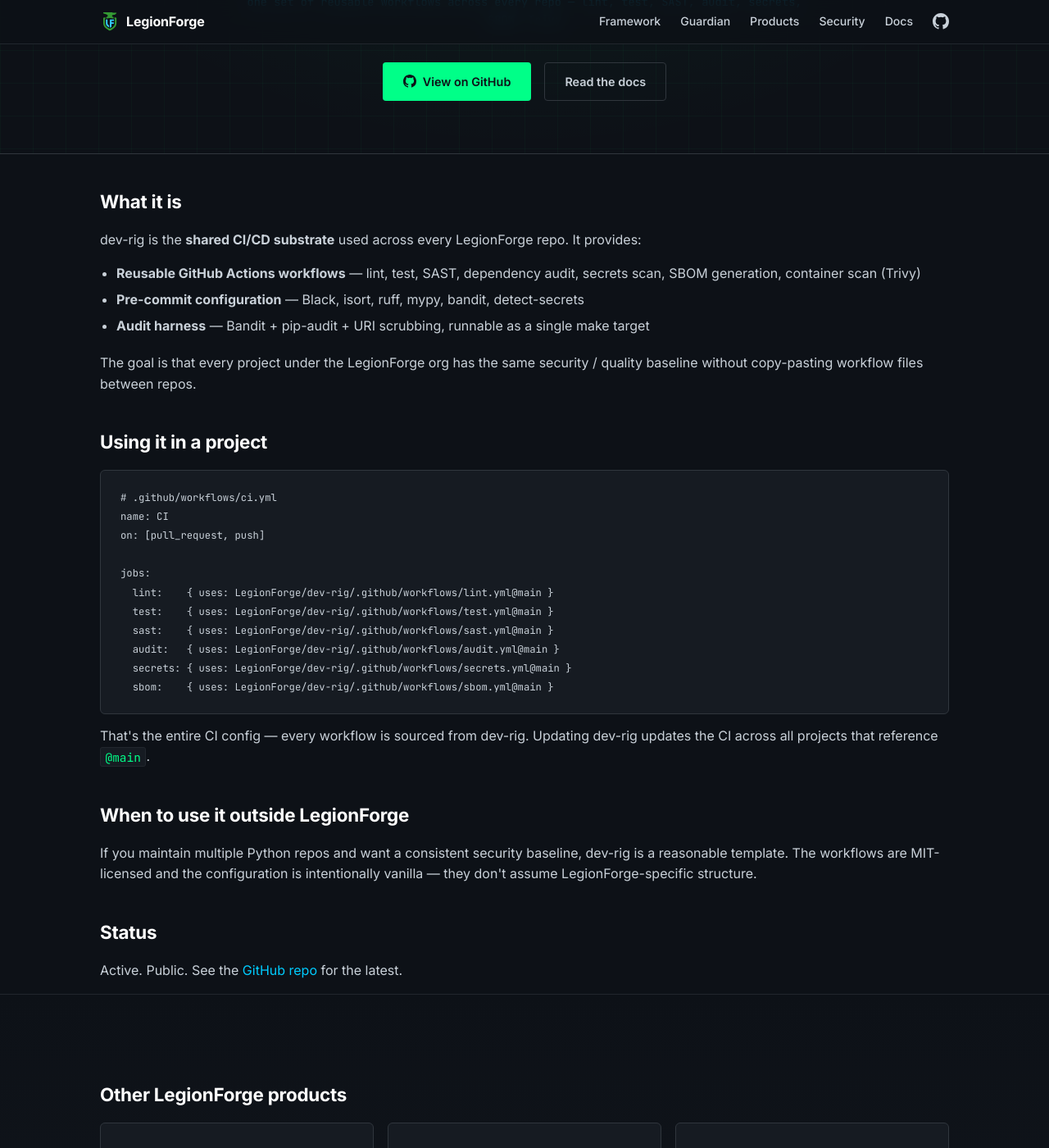
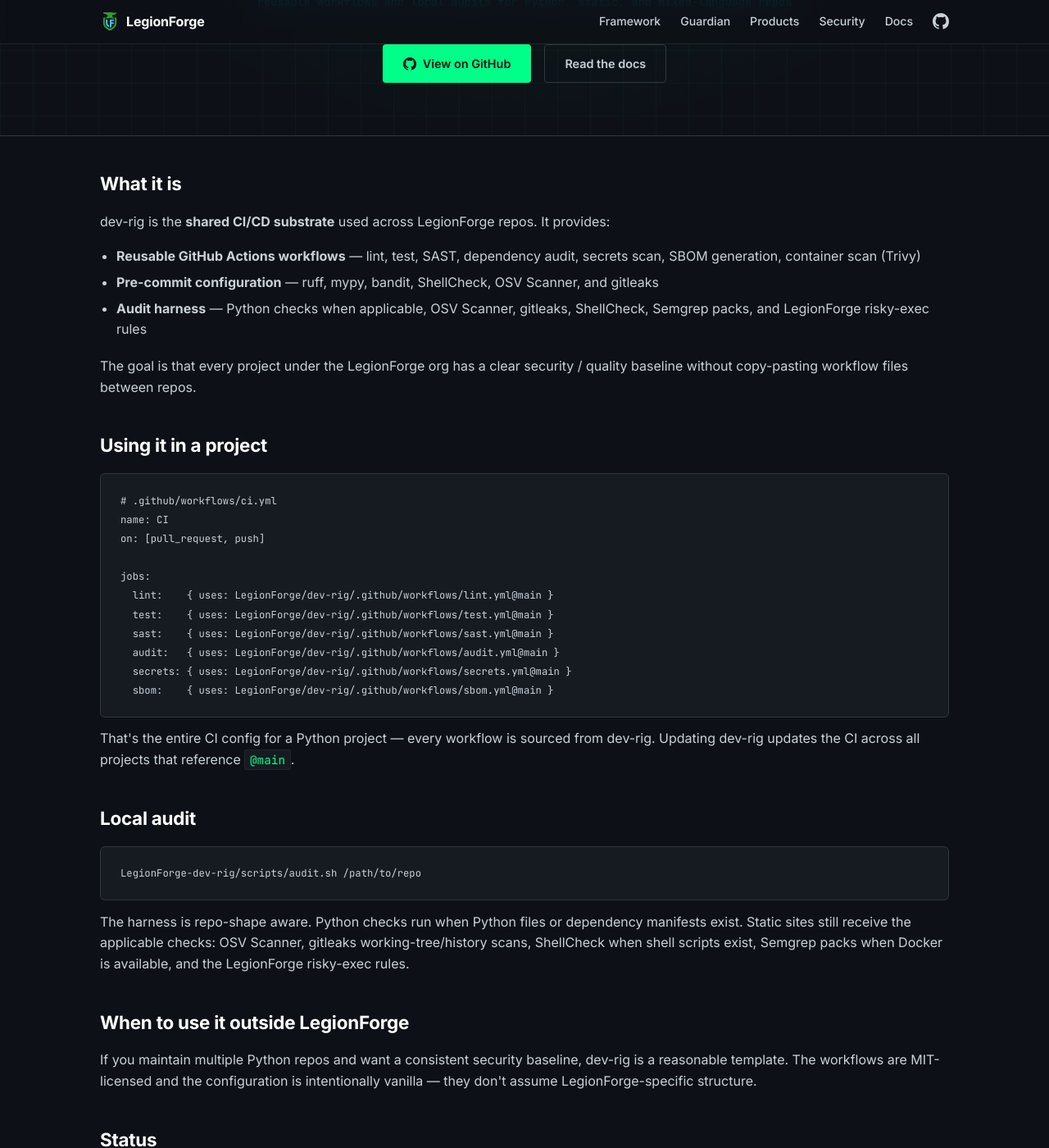
Before and after one commit to LegionForge/legionforge.github.io, a Jekyll site: the page built from dev-rig.md, in a window 1280 px wide and 1400 px high, scrolled down 313 px. Shown: the whole window at 82% size. Built offline with Jekyll 4.4.1, drawn with Linux system fonts in a browser that asks for light colours; some of the changed text lies outside the part shown.

Commit message:
Link security inventory from website

````diff
--- a/dev-rig.md
+++ b/dev-rig.md
@@ -2,9 +2,9 @@
 layout: product
 title: dev-rig
 tagline: Shared CI workflows and audit harness for LegionForge projects
-subtagline: one set of reusable workflows across every repo — lint, test, SAST, audit, secrets, SBOM, Trivy
+subtagline: reusable workflows and local audits for Python, static, and mixed-language repos
 description: >-
-  dev-rig is the shared CI/CD substrate used across every LegionForge repo.
+  dev-rig is the shared CI/CD substrate used across LegionForge repos.
   Reusable GitHub Actions workflows, pre-commit configuration, and a single-
   command audit harness.
 permalink: /dev-rig/
@@ -15,13 +15,13 @@ repo: dev-rig
 
 ## What it is
 
-dev-rig is the **shared CI/CD substrate** used across every LegionForge repo. It provides:
+dev-rig is the **shared CI/CD substrate** used across LegionForge repos. It provides:
 
 - **Reusable GitHub Actions workflows** — lint, test, SAST, dependency audit, secrets scan, SBOM generation, container scan (Trivy)
-- **Pre-commit configuration** — Black, isort, ruff, mypy, bandit, detect-secrets
-- **Audit harness** — Bandit + pip-audit + URI scrubbing, runnable as a single make target
+- **Pre-commit configuration** — ruff, mypy, bandit, ShellCheck, OSV Scanner, and gitleaks
+- **Audit harness** — Python checks when applicable, OSV Scanner, gitleaks, ShellCheck, Semgrep packs, and LegionForge risky-exec rules
 
-The goal is that every project under the LegionForge org has the same security / quality baseline without copy-pasting workflow files between repos.
+The goal is that every project under the LegionForge org has a clear security / quality baseline without copy-pasting workflow files between repos.
 
 ## Using it in a project
 
@@ -39,7 +39,15 @@ jobs:
   sbom:    { uses: LegionForge/dev-rig/.github/workflows/sbom.yml@main }
 ```
 
-That's the entire CI config — every workflow is sourced from dev-rig. Updating dev-rig updates the CI across all projects that reference `@main`.
+That's the entire CI config for a Python project — every workflow is sourced from dev-rig. Updating dev-rig updates the CI across all projects that reference `@main`.
+
+## Local audit
+
+```bash
+LegionForge-dev-rig/scripts/audit.sh /path/to/repo
+```
+
+The harness is repo-shape aware. Python checks run when Python files or dependency manifests exist. Static sites still receive the applicable checks: OSV Scanner, gitleaks working-tree/history scans, ShellCheck when shell scripts exist, Semgrep packs when Docker is available, and the LegionForge risky-exec rules.
 
 ## When to use it outside LegionForge
 
@@ -47,4 +55,4 @@ If you maintain multiple Python repos and want a consistent security baseline, d
 
 ## Status
 
-Active. Public. See the [GitHub repo](https://github.com/LegionForge/dev-rig) for the latest.
+Active. Public. See the [GitHub repo](https://github.com/LegionForge/dev-rig) for the latest, and the [project security inventory](https://docs.legionforge.org/security/project-inventory/) for current coverage across repos.
````
Also changed, not shown: security.md (+1 -0 lines).
